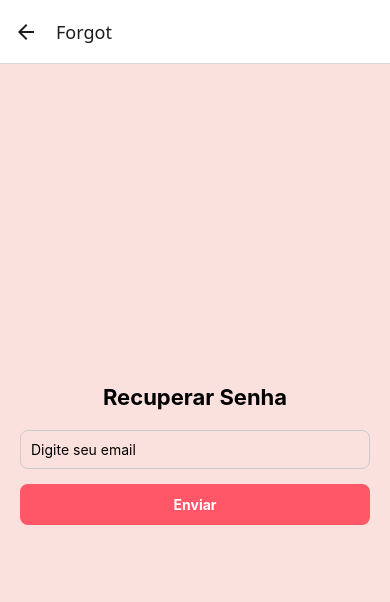
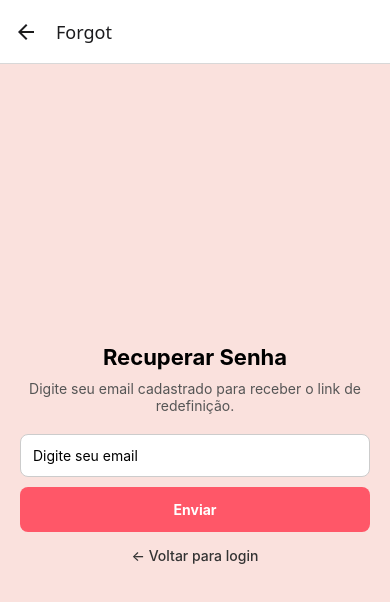
Before and after one commit to Henrique-de-jesus/cantina-app, a React Native app: screen /Forgot in a window 390 px wide. Shown: the top 602 px of the page. Built offline with nearby package versions, Linux system fonts and the light colour scheme.

Commit message:
mudei toda a forgotscreen

```diff
--- a/screens/ForgotScreen.jsx
+++ b/screens/ForgotScreen.jsx
@@ -1,31 +1,75 @@
-import { View, Text, TextInput, TouchableOpacity, StyleSheet } from "react-native";
+import { View, Text, TextInput, TouchableOpacity, StyleSheet, ActivityIndicator } from "react-native";
 import { useState } from "react";
+import { useNavigation } from "@react-navigation/native";
 
 export default function ForgotScreen() {
   const [email, setEmail] = useState('');
+  const [error, setError] = useState('');
+  const [loading, setLoading] = useState(false);
+
+  const navigation = useNavigation();
+
+  function validateEmail(email) {
+    const regex = /\S+@\S+\.\S+/;
+    return regex.test(email);
+  }
 
   function handleResetPassword() {
+    setError('');
+
     if (email === '') {
-      alert('Digite seu email');
+      setError('Digite seu email');
       return;
     }
 
-    alert('Link de redefinição enviado para ' + email);
+    if (!validateEmail(email)) {
+      setError('Digite um email válido');
+      return;
+    }
+
+    setLoading(true);
+
+    // Simulação de envio
+    setTimeout(() => {
+      setLoading(false);
+      alert('Se este email estiver cadastrado, você receberá as instruções.');
+      navigation.navigate("Login");
+    }, 2000);
   }
 
   return (
     <View style={styles.container}>
       <Text style={styles.title}>Recuperar Senha</Text>
 
+      <Text style={styles.subtitle}>
+        Digite seu email cadastrado para receber o link de redefinição.
+      </Text>
+
       <TextInput
         placeholder="Digite seu email"
         value={email}
         onChangeText={setEmail}
         style={styles.input}
+        keyboardType="email-address"
+        autoCapitalize="none"
       />
 
-      <TouchableOpacity style={styles.button} onPress={handleResetPassword}>
-        <Text style={styles.buttonText}>Enviar</Text>
+      {error !== '' && <Text style={styles.error}>{error}</Text>}
+
+      <TouchableOpacity
+        style={[styles.button, loading && { opacity: 0.7 }]}
+        onPress={handleResetPassword}
+        disabled={loading}
+      >
+        {loading ? (
+          <ActivityIndicator color="#fff" />
+        ) : (
+          <Text style={styles.buttonText}>Enviar</Text>
+        )}
+      </TouchableOpacity>
+
+      <TouchableOpacity onPress={() => navigation.navigate("Login")}>
+        <Text style={styles.backText}>← Voltar para login</Text>
       </TouchableOpacity>
     </View>
   );
@@ -41,24 +85,41 @@ const styles = StyleSheet.create({
   title: {
     fontSize: 22,
     fontWeight: "bold",
+    marginBottom: 10,
+    textAlign: "center",
+  },
+  subtitle: {
+    textAlign: "center",
     marginBottom: 20,
-    textAlign: "center",
+    color: "#555",
   },
   input: {
     borderWidth: 1,
     borderColor: "#ccc",
-    padding: 10,
+    padding: 12,
     borderRadius: 8,
-    marginBottom: 15,
+    marginBottom: 10,
+    backgroundColor: "#fff"
+  },
+  error: {
+    color: "red",
+    marginBottom: 10,
+    textAlign: "center"
   },
   button: {
     backgroundColor: "#ff5768",
-    padding: 12,
+    padding: 14,
     borderRadius: 8,
     alignItems: "center",
+    marginBottom: 15,
   },
   buttonText: {
     color: "#fff",
     fontWeight: "bold",
   },
+  backText: {
+    textAlign: "center",
+    color: "#333",
+    fontWeight: "500"
+  }
 });
```
